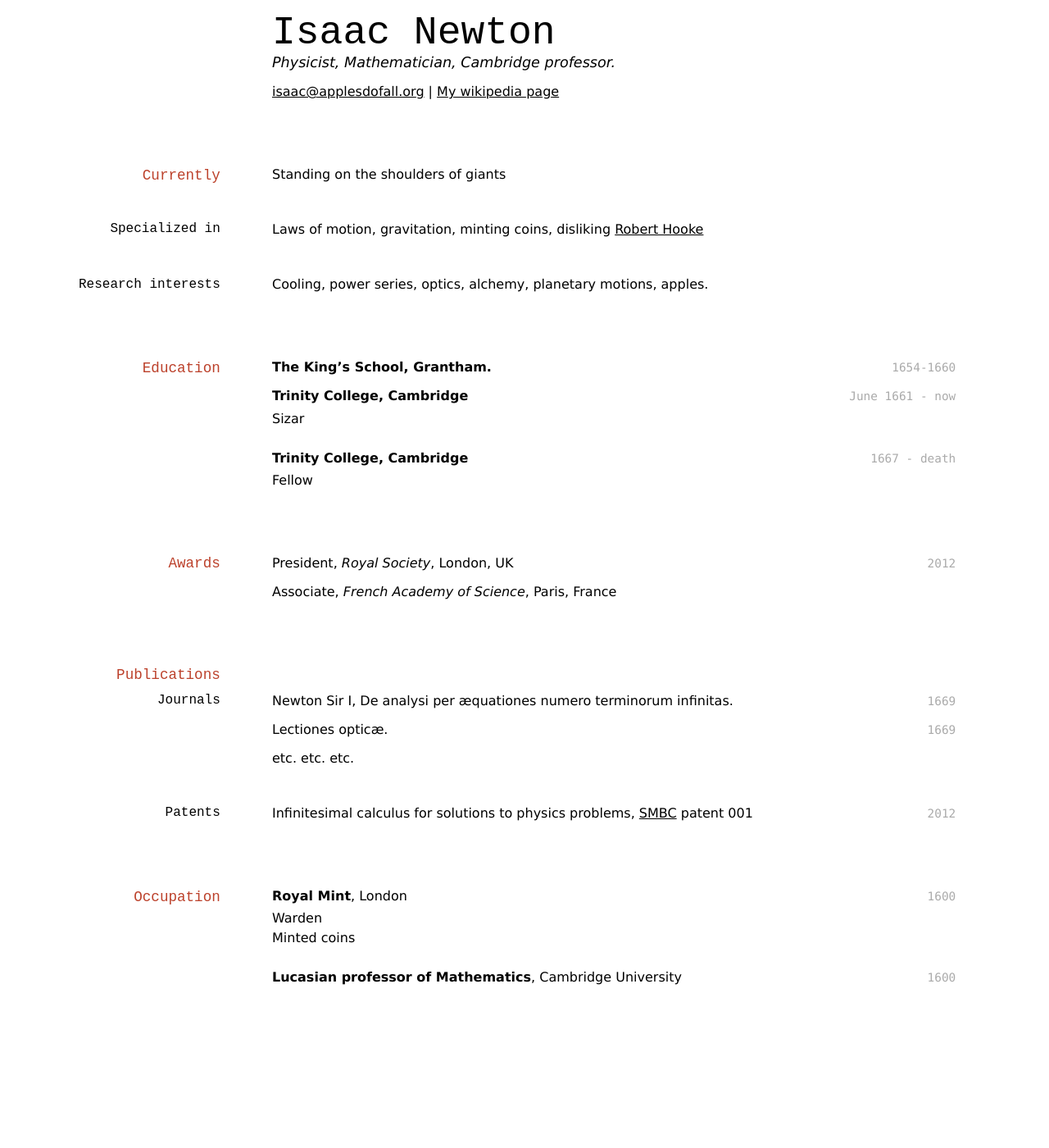
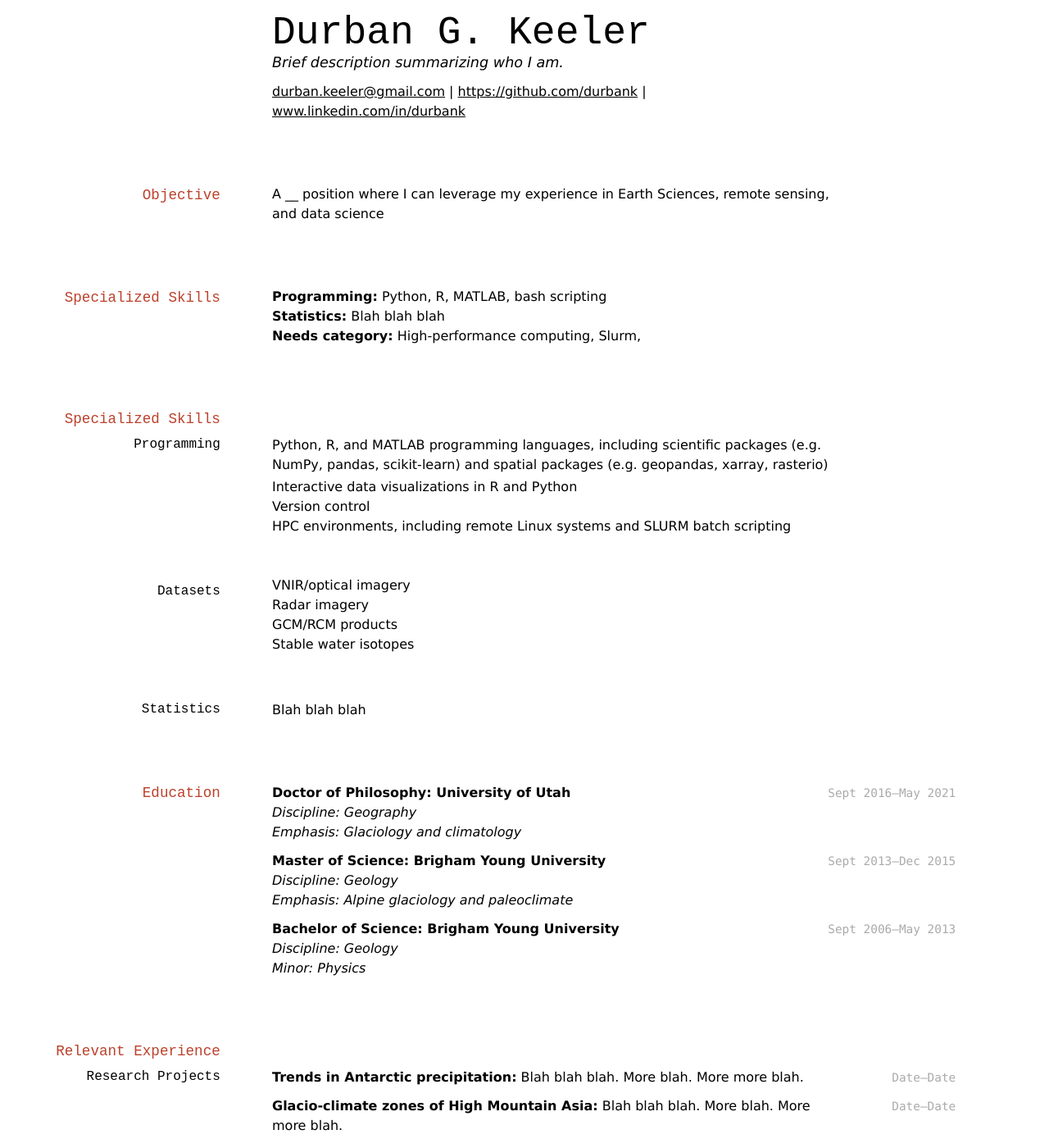
Before and after one commit to durbank/durbank.github.io, a Jekyll site: the page built from cv/resume.md, in a window 1280 px wide and 1400 px high. Shown: the whole window at 82% size. Built offline with Jekyll 4.4.1, drawn with Linux system fonts in a browser that asks for light colours; some of the changed text lies outside the part shown.

Commit message:
Adds raw resume info

```diff
--- a/cv/resume.md
+++ b/cv/resume.md
@@ -3,82 +3,158 @@ layout: cv
 style: davewhipp
 ---
 
-# Isaac Newton
+# Durban G. Keeler
 
-Physicist, Mathematician, Cambridge professor.
+Brief description summarizing who I am.
 
-[isaac@applesdofall.org](isaac@applesdofall.org) \| [My wikipedia page](http://en.wikipedia.org/wiki/Isaac_Newton)
+<!-- [Email](durban.keeler@gmail.com) \| [Website](https://durbank.github.io/) \| [GitHub](https://github.com/durbank) \| [LinkedIn](www.linkedin.com/in/durbank) -->
+[durban.keeler@gmail.com](durban.keeler@gmail.com) \| [https://github.com/durbank](https://github.com/durbank) \| [www.linkedin.com/in/durbank](www.linkedin.com/in/durbank)
 
-## Currently
+## Objective
 
-Standing on the shoulders of giants
+A ____ position where I can leverage my experience in Earth Sciences, remote sensing, and data science
 
-### Specialized in
+<!-- ## Research Interests
 
-Laws of motion, gravitation, minting coins, disliking [Robert Hooke](http://en.wikipedia.org/wiki/Robert_Hooke)
+Blah blah blah blah -->
 
+## Specialized Skills
 
-### Research interests
+**Programming:** Python, R, MATLAB, bash scripting \
+**Statistics:** Blah blah blah \
+**Needs category:** High-performance computing, Slurm,
 
-Cooling, power series, optics, alchemy, planetary motions, apples.
+## Specialized Skills
 
+### Programming
+
+Python, R, and MATLAB programming languages, including scientific packages (e.g. NumPy, pandas, scikit-learn) and spatial packages (e.g. geopandas, xarray, rasterio)
+- Interactive data visualizations in R and Python
+- Version control
+- HPC environments, including remote Linux systems and SLURM batch scripting
+
+### Datasets
+
+- VNIR/optical imagery
+- Radar imagery
+- GCM/RCM products
+- Stable water isotopes
+
+### Statistics
+
+Blah blah blah
 
 ## Education
 
-`1654-1660`
-__The King's School, Grantham.__
+`Sept 2016–May 2021`
+**Doctor of Philosophy: University of Utah**\
+*Discipline: Geography*\
+*Emphasis: Glaciology and climatology*
 
-`June 1661 - now`
-__Trinity College, Cambridge__
+`Sept 2013–Dec 2015`
+**Master of Science: Brigham Young University**\
+*Discipline: Geology*\
+*Emphasis: Alpine glaciology and paleoclimate*
 
-- Sizar
+`Sept 2006–May 2013`
+**Bachelor of Science: Brigham Young University**\
+*Discipline: Geology*\
+*Minor: Physics*
 
-`1667 - death`
-__Trinity College, Cambridge__
+## Relevant Experience
 
-- Fellow
+### Research Projects
+
+`Date–Date`
+**Trends in Antarctic precipitation:**
+Blah blah blah.
+More blah.
+More more blah.
+
+`Date–Date`
+**Glacio-climate zones of High Mountain Asia:**
+Blah blah blah.
+More blah.
+More more blah.
+
+`Date–Date`
+**Project title:**
+Blah blah blah.
+More blah.
+More more blah.
+
+### Leadership
+
+`2016–Present`
+**Snow Water and Ice Research Lab Manager**
+Blah blah blah.
+More blah.
+More more blah.
+
+`2020`
+**Research Mentor:**
+Blah blah blah.
+
+`Date–Date`
+**Course Instructor:**
+Various courses at various levels.
+Course development (stats module)
+Co-instructor of graduate level Cryospheric Data Analysis
+
+`Date–Date`
+**Teaching Assistant:**
+
+## Grants and Awards
+
+`2021`
+Excellence in Research Award: U of U Geography Department
+
+`2019–2020`
+University of Utah Graduate Research Fellowship
+
+`2018–2019`
+Graduate Student Representative for U of U Geography Student Body
+
+`2015`
+Outstanding Teaching Award: BYU Geology Department
+
+`Year`
+Three-time winner of Best in Session Presentation in BYU Spring Research Conference
+
+`Year`
+BYU ORCA grant recipient
+
+`Year`
+ConocoPhillips Scholarship recipient
+
+`Year`
+VFW Voice of Democracy Scholarship recipient
+
+## Open Source
+
+`2020`
+[Glacier ELA model based on geomorphic constraints](https://github.com/durbank/ELA-model)
+
+`2019`
+[An Introduction to Version Control with git](https://github.com/UofU-Cryosphere/git-intro)
+
+`2019`
+[The Probabilistic Automated Picking Routine (PAIPR)](https://github.com/durbank/PAIPR)
+
+`2018`
+[IsoReduce – Data reduction for stable water isotope data](https://github.com/UofU-Cryosphere/IsoReduce)
+
+## Select Publications and Presentations
+
+`2021`
+Caltech invited talk: *Polar snow water-equivalent (SWE) from radar and density modeling*
+
+`2020`
+BYU invited talk: *Recent trends in West Antarctic surface mass balance using automated radar echo sounding*
+
+<!-- *A complete list is available [online](../publications/index.md)* -->
 
 
-
-## Awards
-
-`2012`
-President, *Royal Society*, London, UK
-
-Associate, *French Academy of Science*, Paris, France
-
-
-
-## Publications
-
-<!-- A list is also available [online](http://scholar.google.co.uk/citations?user=LTOTl0YAAAAJ) -->
-
-### Journals
-
-`1669`
-Newton Sir I, De analysi per æquationes numero terminorum infinitas.
-
-`1669`
-Lectiones opticæ.
-
-etc. etc. etc.
-
-### Patents
-
-`2012`
-Infinitesimal calculus for solutions to physics problems, [SMBC](http://www.techdirt.com/articles/20121011/09312820678/if-patents-had-been-around-time-newton.shtml) patent 001
-
-
-## Occupation
-
-`1600`
-__Royal Mint__, London
-
-- Warden
-- Minted coins
-
-`1600`
-__Lucasian professor of Mathematics__, Cambridge University
 
 
 
```
Also changed, not shown: cv/cv.md (+12 -18 lines).
